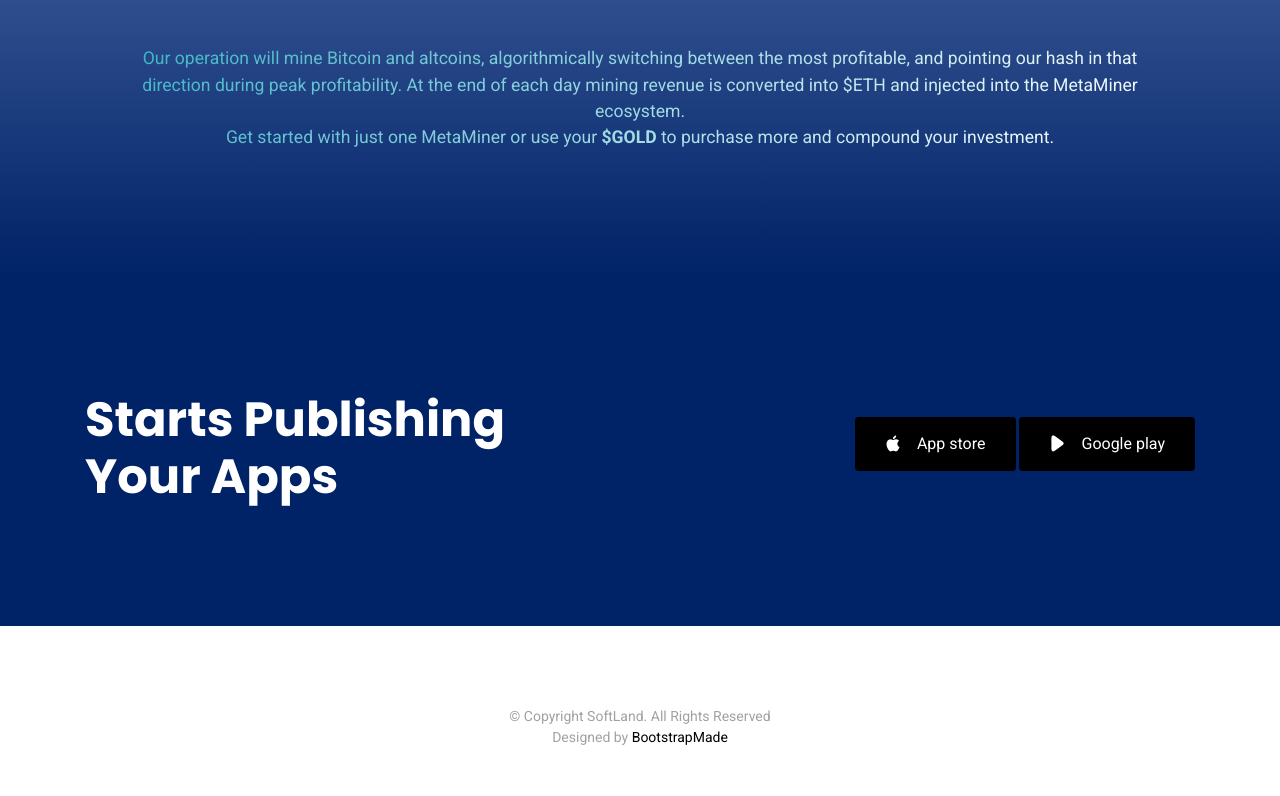
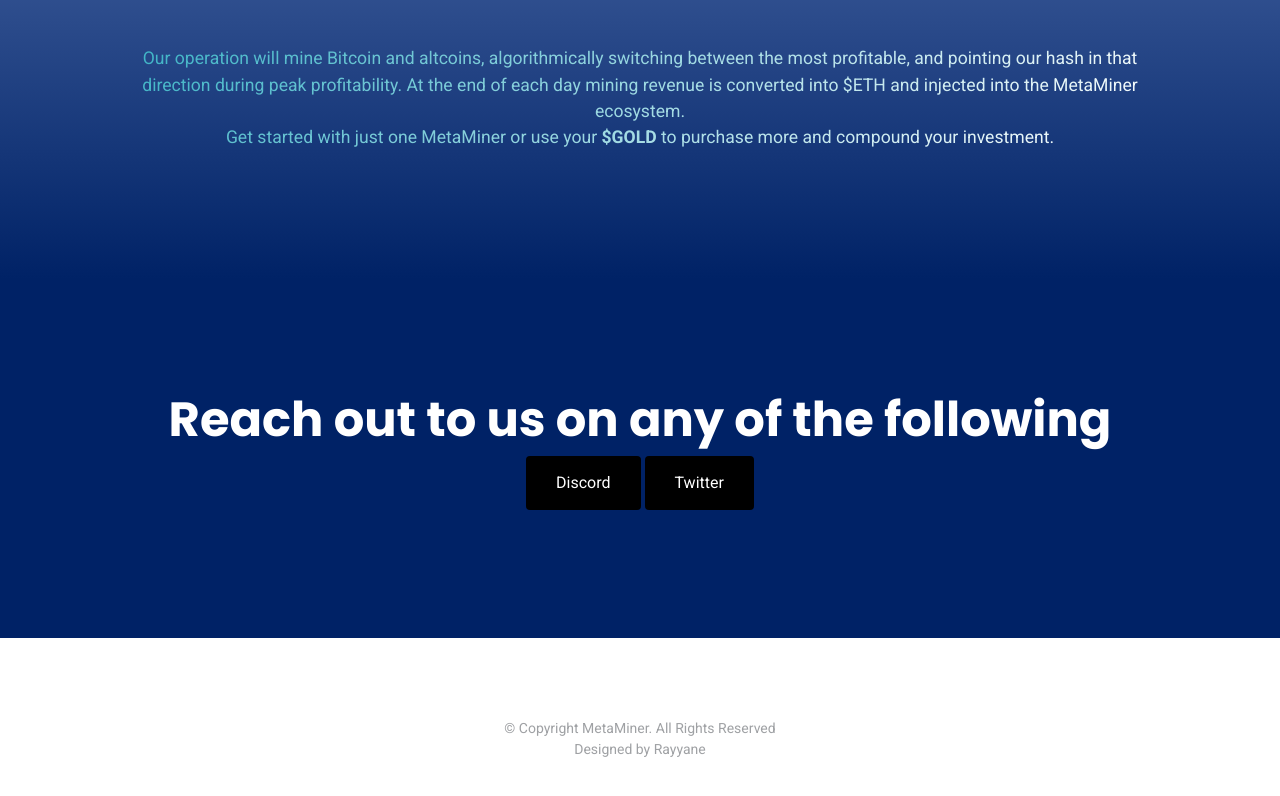
Before and after one commit to Rayyane/metaminer, a plain HTML site: page index.html in a window 1280 px wide. Shown: the part 4699-5495 px from the top of the page. Drawn offline with Linux system fonts and the light colour scheme.

Commit message:
footer modified

```diff
--- a/index.html
+++ b/index.html
@@ -455,12 +455,13 @@
       <div class="site-section cta-section">
         <div class="container">
           <div class="row align-items-center">
-            <div class="col-md-6 mr-auto text-center text-md-left mb-5 mb-md-0">
-              <h2>Starts Publishing Your Apps</h2>
+            <div class="col-md-12 mr-auto text-center mb-5 mb-md-0">
+              <h2>Reach out to us on any of the following</h2>
             </div>
-            <div class="col-md-5 text-center text-md-right">
-              <p><a href="#" class="btn"><span class="icofont-brand-apple mr-3"></span>App store</a> <a href="#"
-                  class="btn"><span class="icofont-ui-play mr-3"></span>Google play</a></p>
+            <br>
+            <div class="col-md-12 text-center">
+              <p><a href="#" class="btn">Discord</a> <a href="#"
+                  class="btn">Twitter</a></p>
             </div>
           </div>
         </div>
@@ -515,15 +516,10 @@
 
         <div class="row justify-content-center text-center">
           <div class="col-md-7">
-            <p class="copyright">&copy; Copyright SoftLand. All Rights Reserved</p>
+            <p class="copyright">&copy; Copyright MetaMiner. All Rights Reserved</p>
             <div class="credits">
-              <!--
-                All the links in the footer should remain intact.
-                You can delete the links only if you purchased the pro version.
-                Licensing information: https://bootstrapmade.com/license/
-                Purchase the pro version with working PHP/AJAX contact form: https://bootstrapmade.com/buy/?theme=SoftLand
-              -->
-              Designed by <a href="https://bootstrapmade.com/">BootstrapMade</a>
+
+              Designed by Rayyane
             </div>
           </div>
         </div>
```
